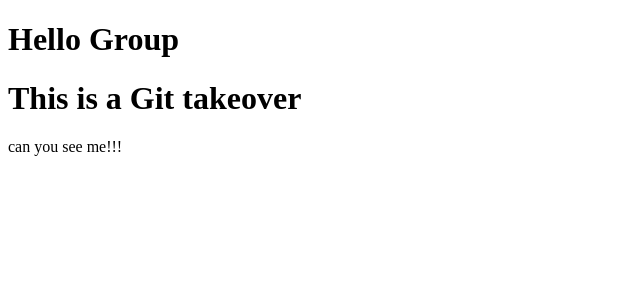
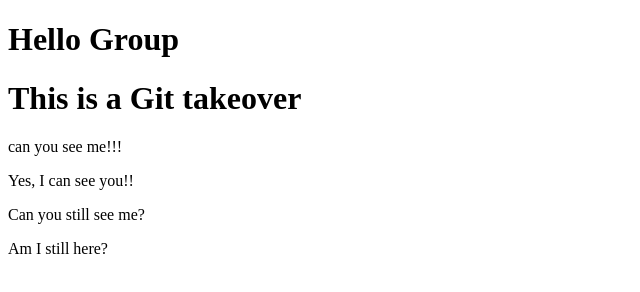
Before and after one commit to Erla-B/Branches, a plain HTML site: page index.html in a window 1280 px wide. Shown: the whole page, without its empty margins (0-640 px from the left). Drawn offline with Linux system fonts and the light colour scheme.

Commit message:
something

```diff
--- a/index.html
+++ b/index.html
@@ -11,5 +11,8 @@
   <h1>This is a Git takeover</h1>
 
 	<p>can you see me!!!</p>
+  <p>Yes, I can see you!!</p>
+  <p>Can you still see me?</p>
+  <p>Am I still here?</p>
 </body>
 </html>
--- a/main.js
+++ b/main.js
@@ -0,0 +1 @@
+console.log()
```
